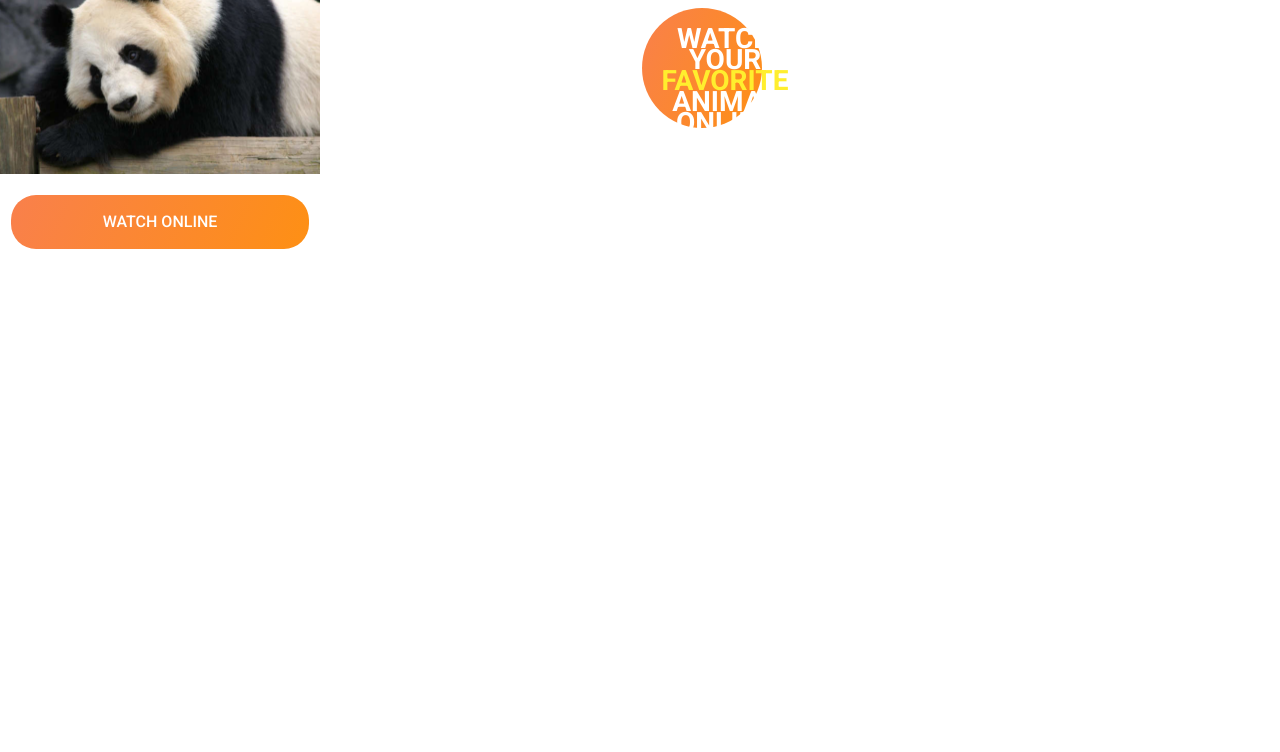
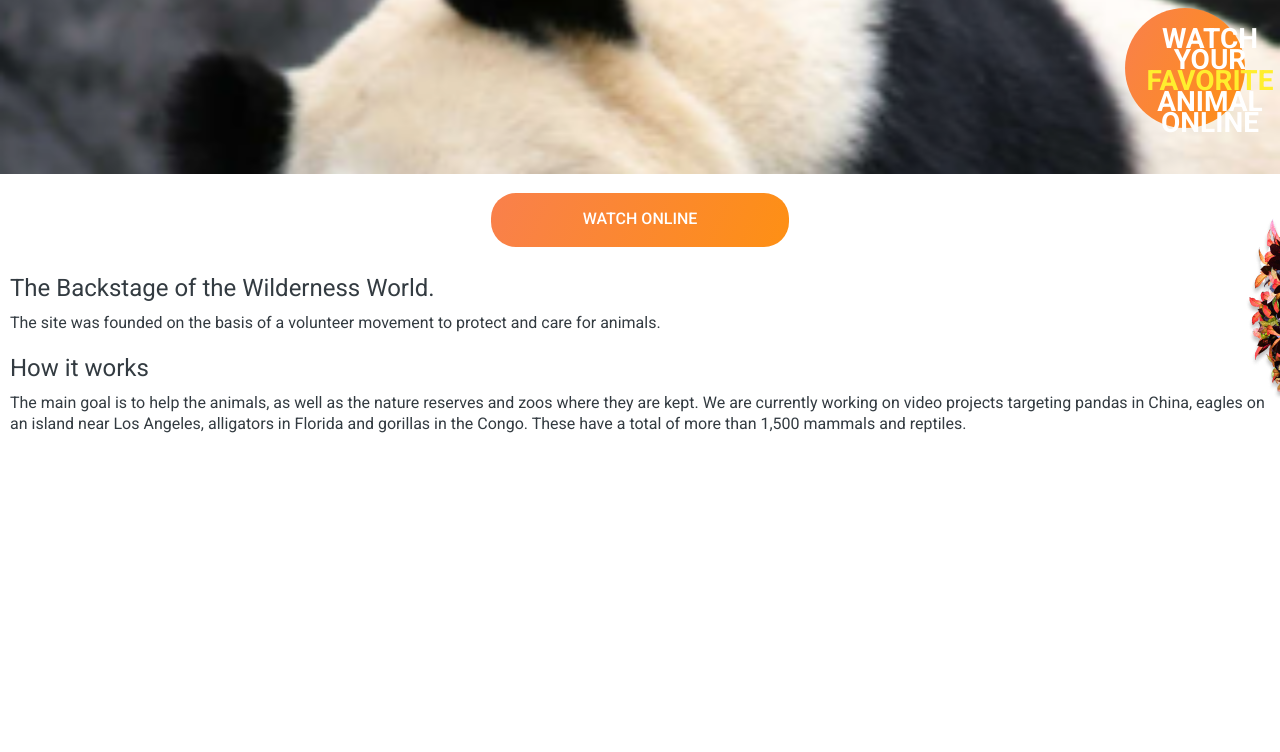
Before and after one commit to MariamKakushadze/online-zoo, a plain HTML site: page pages/main/index.html in a window 1280 px wide. Shown: the part 48-800 px from the top of the page. Drawn offline with Linux system fonts and the light colour scheme.

Commit message:
feat: made second section for 320px

```diff
--- a/pages/main/index.html
+++ b/pages/main/index.html
@@ -10,7 +10,6 @@
   </head>
   <body>
     <header>
-      <div class="container">
         <a class=logo href="index.html" >
           <h1 class="logo-txt">PetStory <br>online </h1>
           <img class="bamboo-icon" alt="" src="../../assets/icons/bamboo.png">
@@ -43,7 +42,6 @@
             </li>
           </ul>
         </nav>
-      </div>
     </header>
 
     <section class="panda-bg">
@@ -51,7 +49,16 @@
       <h2 class="panda-txt">Watch your <span class='yellow'>favorite</span> animal online </h2>
       <button class="round-btn first">watch online</button>
     </section>
-    <section></section>
+    <section class='backstage'>
+      <div class="desktop photo"></div>
+      <img class="mobile flower-photo" src="../../assets/images/flower_foto1.png">
+    <div class="backstage-txt-container">
+      <h2 class="backstage-title">The Backstage of the Wilderness World.</h2>
+      <p class="backstage-p">The site was founded on the basis of a volunteer movement to protect and care for animals.</p>
+      <h2 class="backstage-title">How it works </h2>
+      <p class="backstage-p">The main goal is to help the animals, as well as the nature reserves and zoos where they are kept. We are currently working on video projects targeting pandas in China, eagles on an island near Los Angeles, alligators in Florida and gorillas in the Congo. These have a total of more than 1,500 mammals and reptiles.</p>
+    </div>
+    </section>
     <section></section>
     <section></section>
 
--- a/pages/main/style.css
+++ b/pages/main/style.css
@@ -10,28 +10,29 @@ body {
   height: 100vh;
 }
 /* header with hamburger menu*/
-.container{
+header{
+  background:#111115;
   padding: 3px 10px;
 }
-header{
-  background:#111115;
-}
 .logo-txt{
-  font-family: 'Roboto';
+  font-family: 'Roboto', sans-serif;
   font-style: normal;
   font-weight: 400;
   font-size: 12.2899px;
   line-height: 120%;
   color: #FFFFFF;
   text-align: center;
-  max-width:47px;
   margin:0;
 }
 .logo{
+  display: block;
   text-decoration: none;
   position: relative;
-  z-index: 5;
+  z-index: 6;
+  margin: 0;
+  width:47px;
 }
+
 .bamboo-icon{
   position: absolute;
   left: 4px;
@@ -68,6 +69,7 @@ header{
     overflow: hidden;
     transition: all 0.3s ease-in-out;
     transform: scale(0);
+    z-index: 5;
 }
 .menu {
   position: relative;
@@ -88,7 +90,7 @@ nav li {
 }
 nav li a{
   text-decoration: none;
-  font-family: 'Roboto';
+  font-family: 'Roboto', sans-serif;
   font-style: normal;
   font-weight: 400;
   font-size: 16px;
@@ -117,27 +119,35 @@ nav li a{
   top: 0;
   transform: scale(1);
 }
-
+.menu-el:active, .logo:active{
+  background: linear-gradient(113.96deg, #F9804B 1.49%, #FE9013 101.44%);
+  -webkit-background-clip: text;
+  -webkit-text-fill-color: transparent;
+  background-clip: text;
+  color: transparent;
+}
 /*section 1 */
 .panda-bg{
   background: url(../../assets/images/Giant\ Panda.png);
   background-repeat: no-repeat;
+  background-size: cover;
   height: 186.96px;
+  position: relative;
 }
 .orange-circle{
   background: linear-gradient(113.96deg, #F9804B 1.49%, #FE9013 101.44%);
   width:120px;
   height:120px;
   border-radius:50%;
-  position: relative;
+  position: absolute;
   top:20px;
-  left:62px;
+  right:35px;
   z-index: 1;
 }
 .panda-txt{
   z-index: 2;
-  position: relative;
-  font-family: 'Roboto';
+  position: absolute;
+  font-family: 'Roboto', sans-serif;
   font-style: normal;
   font-weight: 700;
   font-size: 28px;
@@ -146,8 +156,8 @@ nav li a{
   text-transform: uppercase;
   color: #FFFFFF;
   width:130px;
-  left: 85px;
-  top: -80px;
+  right: 5px;
+  top: 40px;
 }
 .yellow{
   color:#FFEE2E;
@@ -158,8 +168,7 @@ nav li a{
   width: 298px;
   height: 54px;
   border-style: none;
-  margin: 0 11px;
-  font-family: 'Roboto';
+  font-family: 'Roboto', sans-serif;
   font-style: normal;
   font-weight: 500;
   font-size: 16px;
@@ -167,7 +176,50 @@ nav li a{
   text-align: center;
   text-transform: uppercase;
   color: #FFFFFF;
-  margin-top:-20px;
+  position: absolute;
+  top:205px;
+  left: 0;
+  right:0;
+}
+.round-btn:hover{
+  background: #E47209;
+}
+.round-btn:active{
+  background: #4B9200;
+}
+/*section2*/
+.desktop{
+  display:none;
+}
+.backstage-title{
+  padding-top: 20px;;
+  font-family: 'Roboto', sans-serif;
+  font-style: normal;
+  font-weight: 400;
+  font-size: 24px;
+  line-height: 120%;
+  color: #333B41;
+}
+.backstage-p{
+  padding-top: 10px;
+  font-family: 'Roboto', sans-serif;
+  font-style: normal;
+  font-weight: 400;
+  font-size: 16px;
+  line-height: 130%;
+  color: #333B41;
+}
+.backstage-txt-container{
+  padding: 0 10px;
+  margin-top: 80px;
+}
+.backstage{
+  position: relative;;
+}
+.flower-photo{
+  position: absolute;
+  right: 0;
+  top: -46px;
 }
 /*footer*/
 
```
